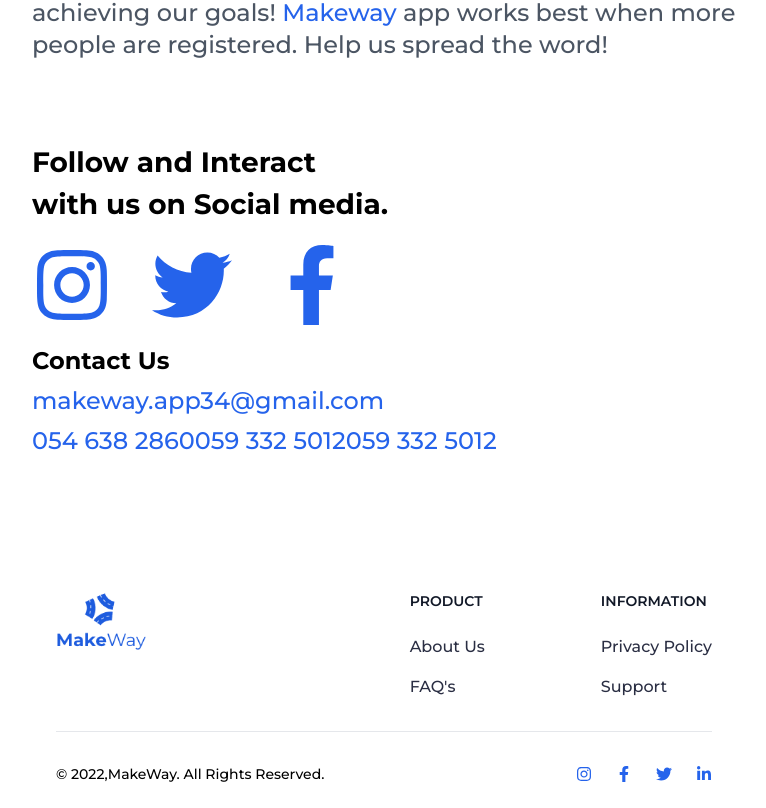
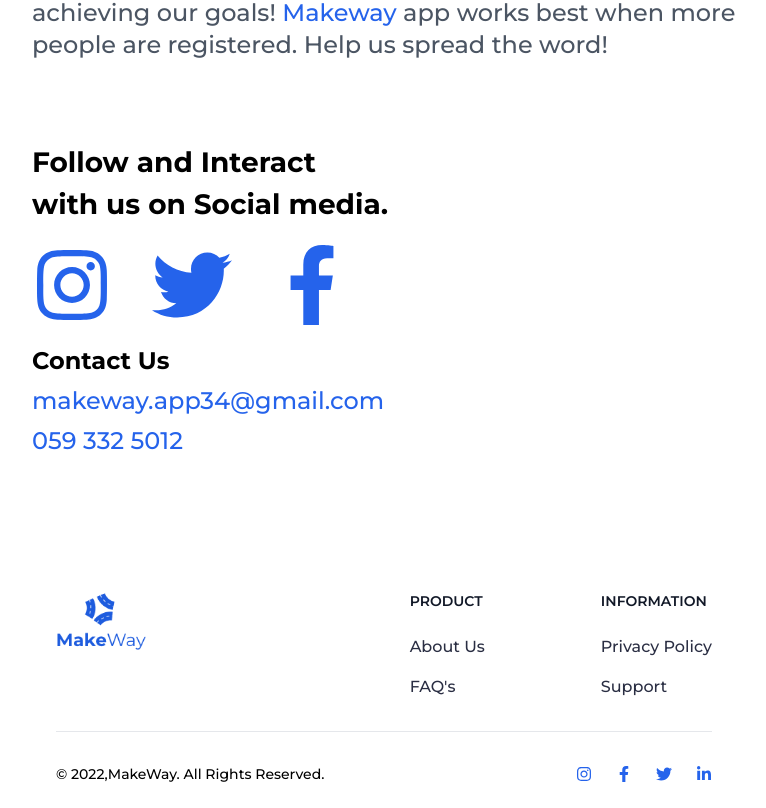
Before and after one commit to JAPECorp/New-MakeWayApp-Website, a Next.js app: page /support in a window 1280 px wide. Shown: the part 1712-2520 px from the top of the page, without its empty margins (256-1022 px from the left). Built offline with nearby package versions, Linux system fonts and the light colour scheme.

Commit message:
Update content.jsx

```diff
--- a/components/Support/content.jsx
+++ b/components/Support/content.jsx
@@ -101,18 +101,6 @@ function SupportContent(props) {
           </a>
         </p>
         <p className="flex-col gap-10 mt-2">
-        <a
-            href="tel:+233546382860"
-            className="text-2xl font-medium  text-blue-600"
-          >
-            054 638 2860
-          </a>
-          <a
-            href="tel:+233593325012"
-            className="text-2xl font-medium  text-blue-600"
-          >
-            059 332 5012
-          </a>
           <a
             href="mailto:+233593325012"
             className="text-2xl font-medium  text-blue-600"
```
